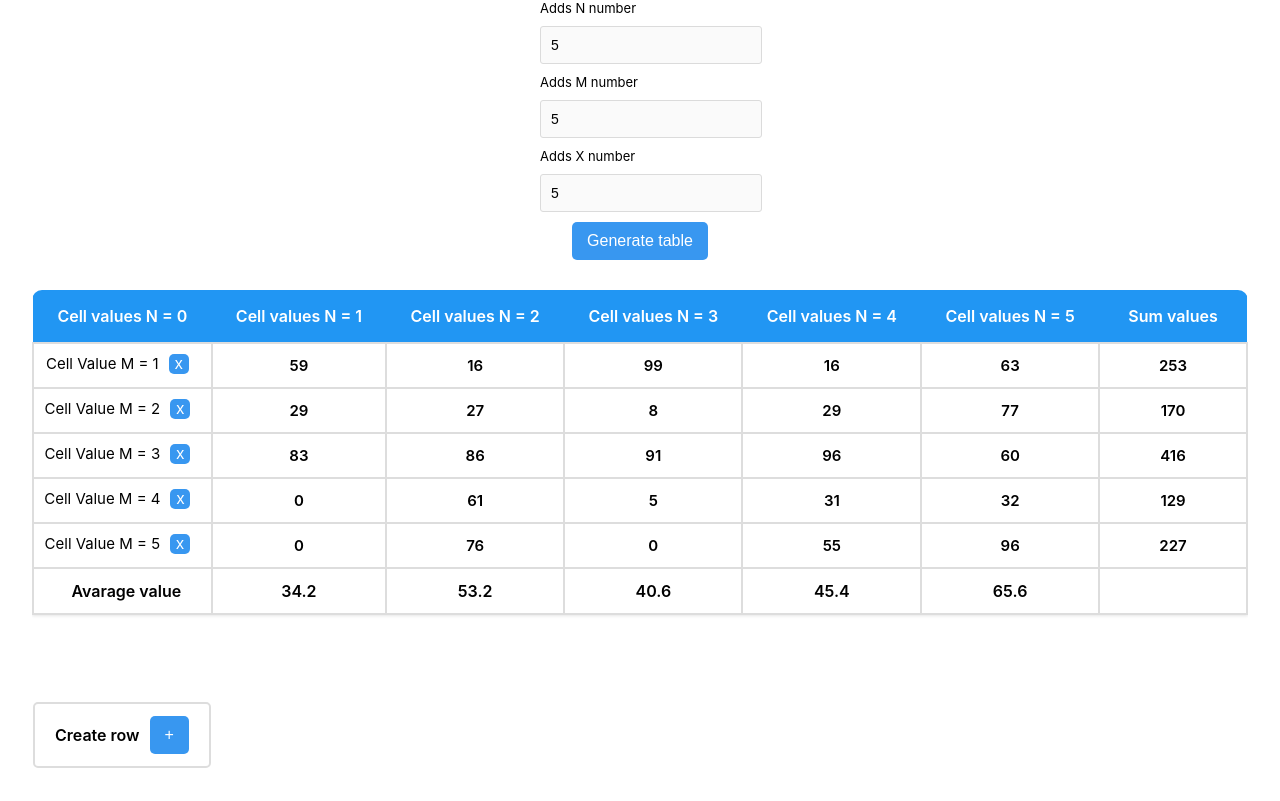
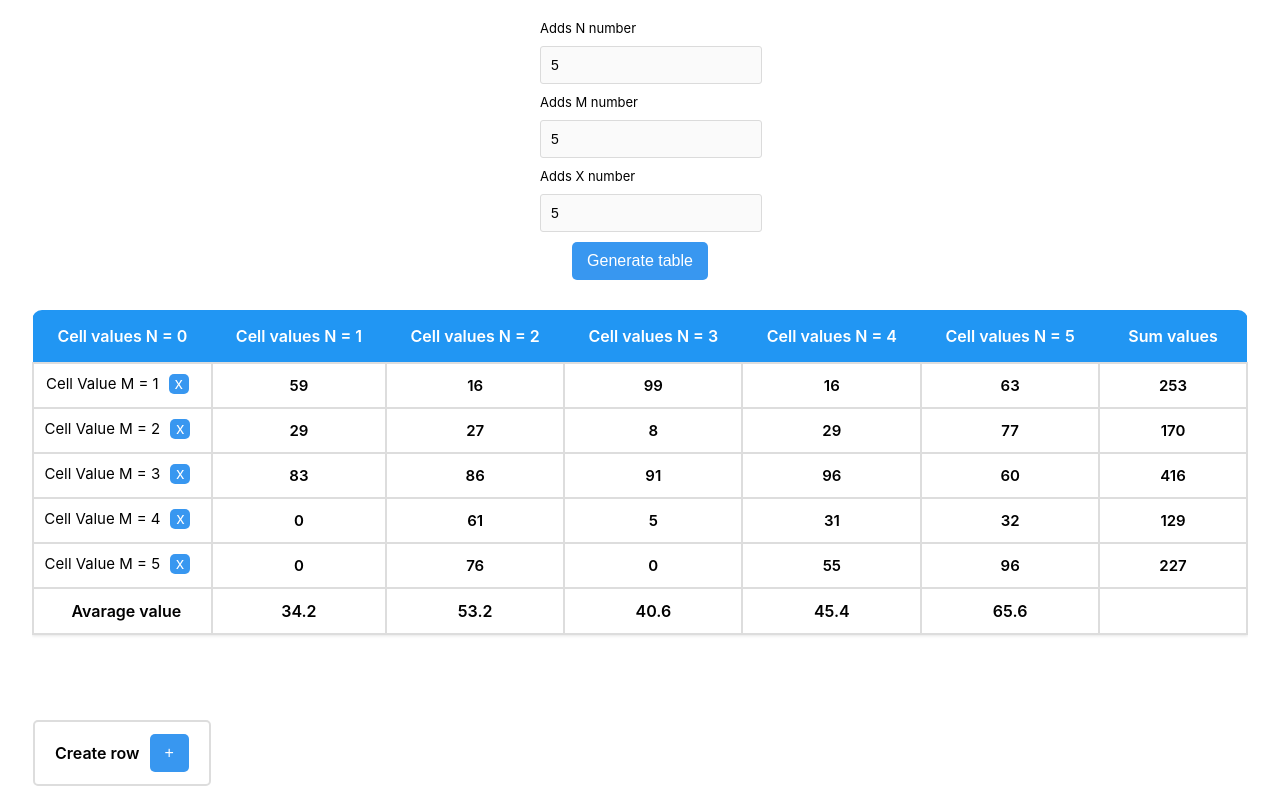
Before and after one commit to SemenovBohdan123/test-task, a React (Create React App) app: page / in a window 1280 px wide. Both pictures are taken after typing "5", "5", "5" into the empty fields and a click on the button "Generate table". Built offline with nearby package versions, Linux system fonts and the light colour scheme.

Commit message:
dixes styles

```diff
--- a/src/components/Form/styles.css
+++ b/src/components/Form/styles.css
@@ -6,6 +6,7 @@
   max-width: 200px;
   background-color: #ffffff;
   margin-bottom: 30px;
+  margin-top: 20px;
 }
 
 .form label {
--- a/src/components/Table/styles.css
+++ b/src/components/Table/styles.css
@@ -78,7 +78,7 @@ tfoot th:last-child {
   padding: 10px 20px;
   background-color: white;
   position: fixed;
-  bottom: 32px;
+  bottom: 14px;
   z-index: 1;
   border: 1px solid #ddd;
   border-radius: 5px;
```
